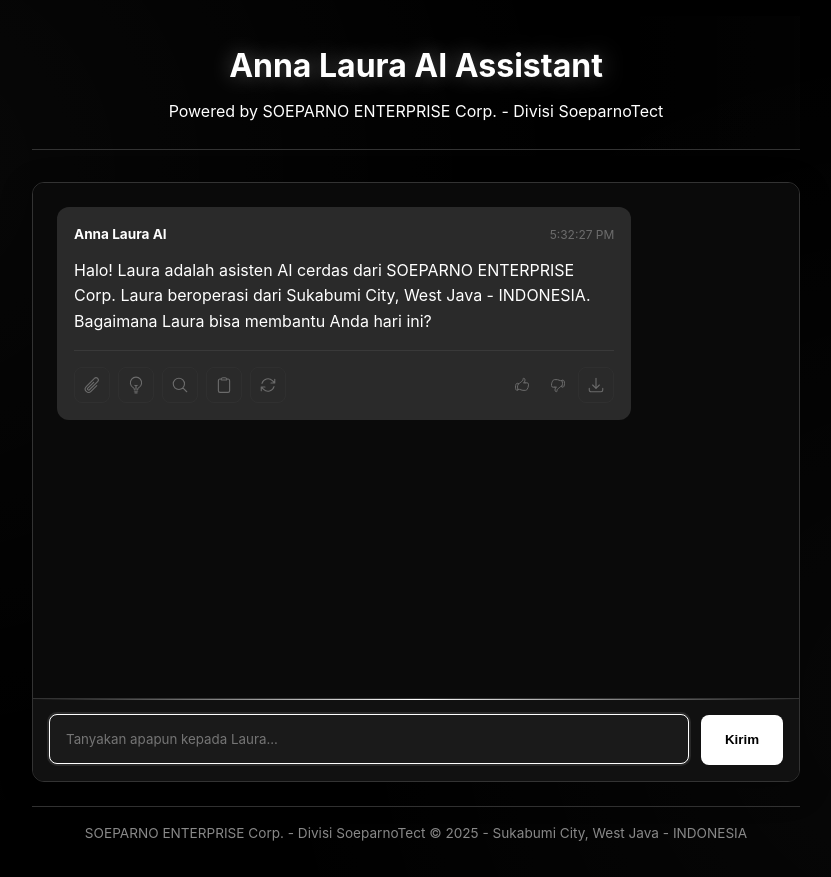
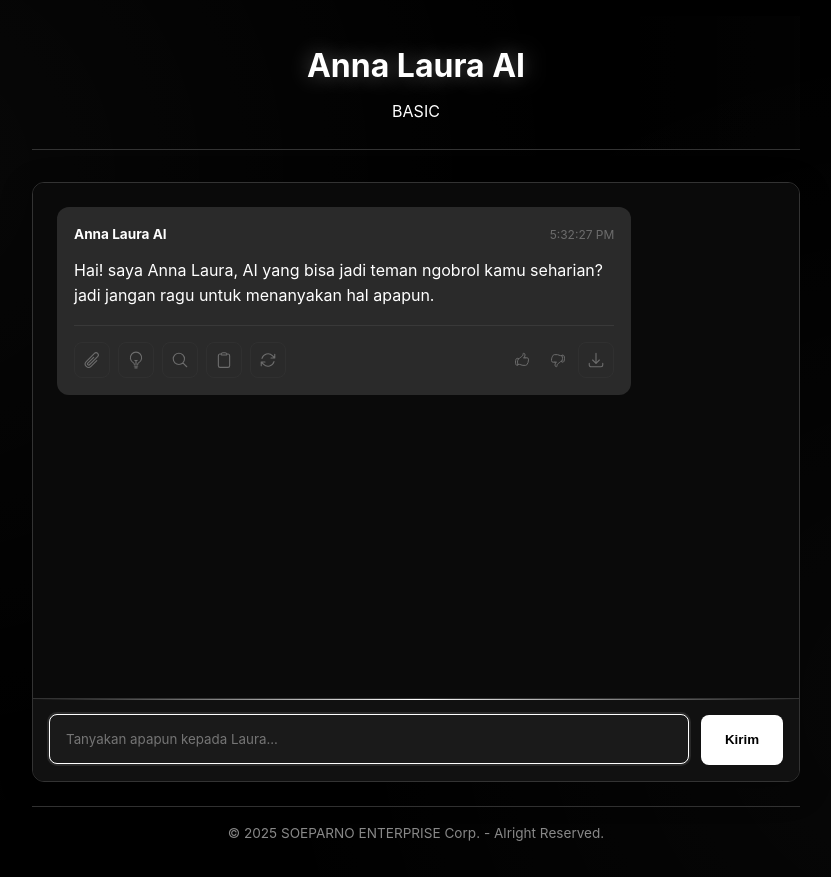
Before and after one commit to soeparnocorp/anna-laura-basic, a website: page public/index.html in a window 1280 px wide. Shown: the whole page, without its empty margins (224-1055 px from the left). Drawn offline with Linux system fonts and the light colour scheme.

Commit message:
index.html

```diff
--- a/public/index.html
+++ b/public/index.html
@@ -3,7 +3,7 @@
   <head>
     <meta charset="UTF-8" />
     <meta name="viewport" content="width=device-width, initial-scale=1.0" />
-    <title>Anna Laura AI Assistant</title>
+    <title>Anna Laura AI - Basic</title>
     <style>
       :root {
         --primary-color: #ffffff;
@@ -594,8 +594,8 @@
   </head>
   <body>
     <header>
-      <h1>Anna Laura AI Assistant</h1>
-      <p>Powered by SOEPARNO ENTERPRISE Corp. - Divisi SoeparnoTect</p>
+      <h1>Anna Laura AI</h1>
+      <p>BASIC</p>
     </header>
 
     <div class="chat-container">
@@ -606,7 +606,7 @@
             <span class="message-time" id="current-time"></span>
           </div>
           <div class="message-content">
-            <p>Halo! Laura adalah asisten AI cerdas dari SOEPARNO ENTERPRISE Corp. Laura beroperasi dari Sukabumi City, West Java - INDONESIA. Bagaimana Laura bisa membantu Anda hari ini?</p>
+            <p>Hai! saya Anna Laura, AI yang bisa jadi teman ngobrol kamu seharian? jadi jangan ragu untuk menanyakan hal apapun.</p>
           </div>
           <div class="message-actions">
             <div class="action-buttons">
@@ -674,7 +674,7 @@
     </div>
 
     <footer>
-      <p>SOEPARNO ENTERPRISE Corp. - Divisi SoeparnoTect &copy; 2025 - Sukabumi City, West Java - INDONESIA</p>
+      <p>&copy; 2025 SOEPARNO ENTERPRISE Corp. - Alright Reserved.</p>
     </footer>
 
     <script>
```
